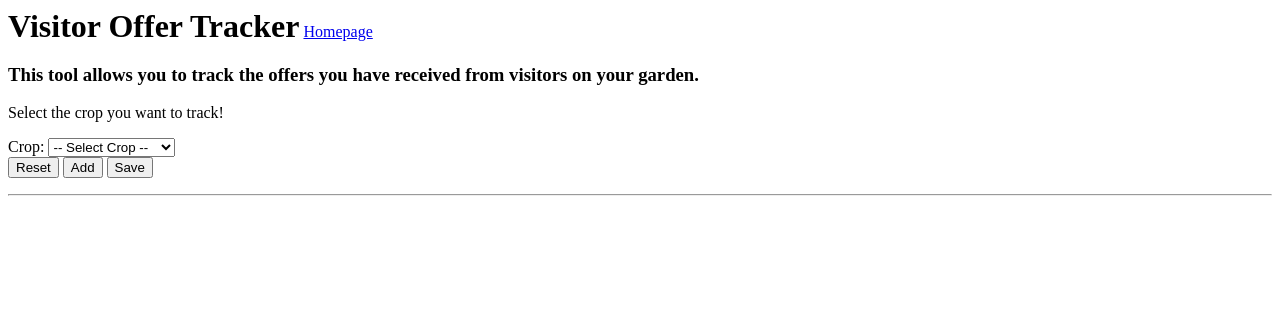
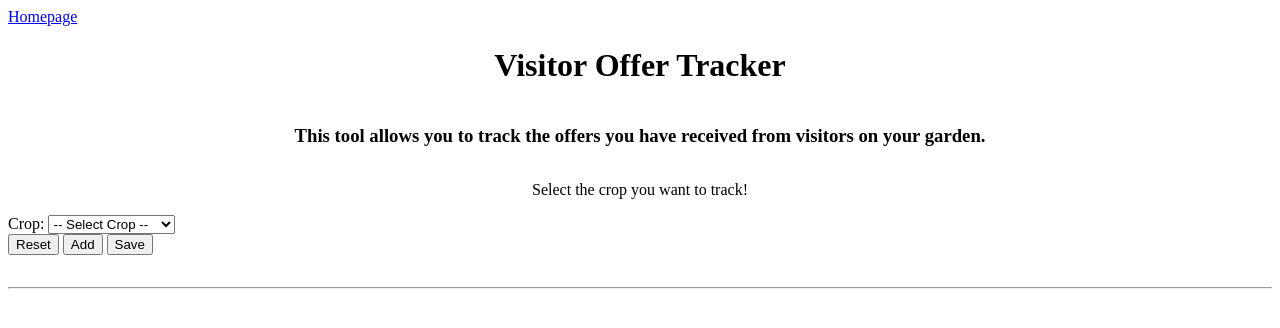
Before and after one commit to Justslugard/Skyblock, a plain HTML site: page visitor-offer/index.html in a window 1280 px wide. Drawn offline with Linux system fonts and the light colour scheme.

Commit message:
centering header and organizing elements in html

```diff
--- a/visitor-offer/index.css
+++ b/visitor-offer/index.css
@@ -1,3 +1,4 @@
+/*  */
 button {
   cursor: pointer;
   padding: auto;
@@ -6,6 +7,13 @@ select {
   cursor: pointer;
   padding: auto;
 }
+
+/* Class Selector */
+.flex {
+  display: flex;
+  flex-direction: column;
+  align-items: center;
+}
 .hidden {
   display: none;
 }
@@ -13,6 +21,14 @@ select {
   text-decoration: line-through;
   opacity: 0.5;
 }
+
+/* ID Selector */
+#cropList {
+  display: flex;
+  flex-direction: column;
+  align-items: center;
+  padding: 0;
+}
 #cropListDone {
   list-style-type: none;
 }
--- a/visitor-offer/index.html
+++ b/visitor-offer/index.html
@@ -10,10 +10,14 @@
   <link rel="stylesheet" href="index.css">
 </head>
 <body>
-  <h1 style="display: inline;">Visitor Offer Tracker</h1>
+  <nav>
     <a href="../index.html">Homepage</a>
+  </nav>
+  <div class="flex">
+    <h1>Visitor Offer Tracker</h1>
     <h3>This tool allows you to track the offers you have received from visitors on your garden.</h3>
     <p>Select the crop you want to track!</p>
+  </div>
   <div>
     <div>
       <label for="crops">Crop:</label>
@@ -39,12 +43,14 @@
       </select>
     </div>
   </div>
+  <div>
     <button id="reset">Reset</button>
     <button id="addCrop">Add</button>
     <button id="save">Save</button>
     <ol id="cropList"></ol>
     <hr>
     <ul id="cropListDone"></ul>
+  </div>
 <script type="module" src="index.js"></script>
 </body>
 </html>
```
Lines whose indentation alone changed are shown as unchanged.
